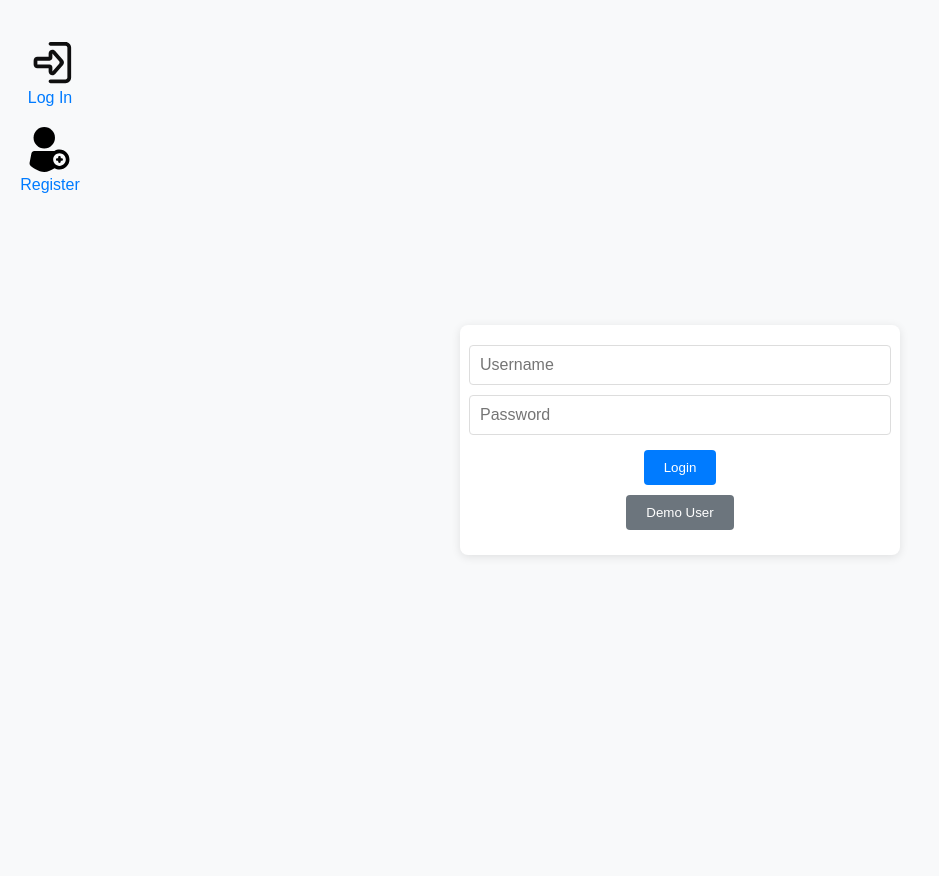
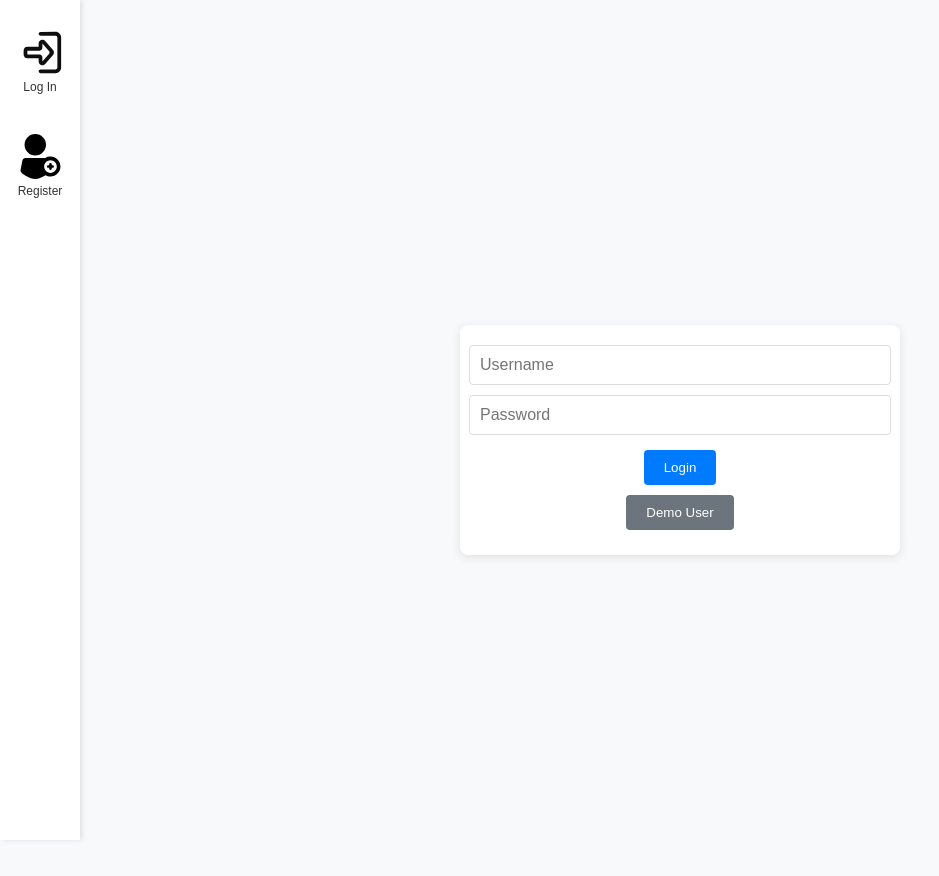
Before and after one commit to Jfoti64/supchat-frontend, a React (Vite) app: page /login in a window 1280 px wide. Shown: the top 876 px of the page, without its empty margins (0-939 px from the left). Built offline with nearby package versions, Linux system fonts and the light colour scheme.

Commit message:
Update Sidebar styles

```diff
--- a/src/components/Sidebar.jsx
+++ b/src/components/Sidebar.jsx
@@ -1,4 +1,3 @@
-// src/components/Sidebar.jsx
 import React from 'react';
 import { Link, useNavigate } from 'react-router-dom';
 import styled from 'styled-components';
@@ -25,37 +24,37 @@ const Sidebar = () => {
           {token ? (
             <>
               <NavItem>
-                <Link to="/chats">
+                <StyledLink to="/chats">
                   <Icon src={ChatsIcon} alt="Chats" />
-                  <div>Chats</div>
-                </Link>
+                  <NavText>Chats</NavText>
+                </StyledLink>
               </NavItem>
               <NavItem>
-                <Link to="/profile">
+                <StyledLink to="/profile">
                   <Icon src={ProfileIcon} alt="Profile" />
-                  <div>Profile</div>
-                </Link>
+                  <NavText>Profile</NavText>
+                </StyledLink>
               </NavItem>
               <NavItem>
                 <LogoutButton onClick={handleLogout}>
                   <Icon src={LogoutIcon} alt="Logout" />
-                  <div>Logout</div>
+                  <NavText>Logout</NavText>
                 </LogoutButton>
               </NavItem>
             </>
           ) : (
             <>
               <NavItem>
-                <Link to="/login">
+                <StyledLink to="/login">
                   <Icon src={LoginIcon} alt="Login" />
-                  <div>Log In</div>
-                </Link>
+                  <NavText>Log In</NavText>
+                </StyledLink>
               </NavItem>
               <NavItem>
-                <Link to="/register">
+                <StyledLink to="/register">
                   <Icon src={RegisterIcon} alt="Register" />
-                  <div>Register</div>
-                </Link>
+                  <NavText>Register</NavText>
+                </StyledLink>
               </NavItem>
             </>
           )}
@@ -69,11 +68,13 @@ const Sidebar = () => {
 const SidebarContainer = styled.div`
   width: 80px;
   height: 100vh;
-  background-color: #f8f9fa;
-  padding: 20px;
-  padding-right: 0px;
-  padding-top: 40px;
-  box-sizing: border-box;
+  background-color: #ffffff;
+  padding: 20px 0;
+  box-shadow: 2px 0 5px rgba(0, 0, 0, 0.1);
+  display: flex;
+  flex-direction: column;
+  align-items: center;
+  justify-content: space-between;
 `;
 
 const NavList = styled.ul`
@@ -86,10 +87,32 @@ const NavList = styled.ul`
 `;
 
 const NavItem = styled.li`
-  margin-bottom: 20px;
+  width: 100%;
   display: flex;
+  flex-direction: column;
   align-items: center;
   text-align: center;
+  margin-bottom: 20px;
+
+  &:last-child {
+    margin-bottom: 0;
+  }
+`;
+
+const StyledLink = styled(Link)`
+  display: flex;
+  flex-direction: column;
+  align-items: center;
+  text-decoration: none; // Ensure no underline
+  color: inherit;
+  padding: 10px;
+  border-radius: 8px;
+  transition: background-color 0.3s ease;
+
+  &:hover {
+    background-color: #f1f1f1;
+    text-decoration: none; // Ensure no underline on hover
+  }
 `;
 
 const Icon = styled.img`
@@ -97,20 +120,30 @@ const Icon = styled.img`
   height: 45px;
 `;
 
+const NavText = styled.div`
+  font-size: 12px;
+  color: #333;
+  margin-top: 5px;
+`;
+
 const LogoutButton = styled.button`
   background-color: transparent;
   border: none;
   color: #007bff;
   cursor: pointer;
-  padding: 0;
+  padding: 10px;
   font-size: inherit;
   display: flex;
   flex-direction: column;
   align-items: center;
   text-align: center;
+  border-radius: 8px;
+  transition: background-color 0.3s ease;
+  text-decoration: none; // Ensure no underline
 
   &:hover {
-    text-decoration: underline;
+    background-color: #f1f1f1;
+    text-decoration: none; // Ensure no underline on hover
   }
 `;
 
```
